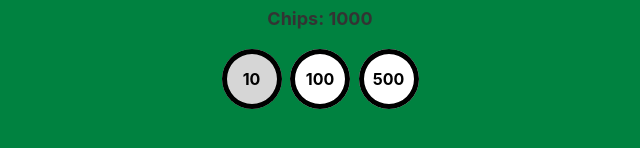
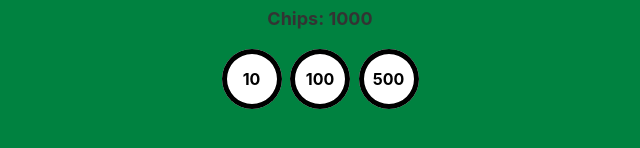
Before and after one commit to raymondnam/blackjack-svelte, a Svelte app: page / in a window 1280 px wide. In both pictures the pointer is over the button "10". Shown: the part 202-350 px from the top of the page, without its empty margins (320-960 px from the left). Built offline with nearby package versions, Linux system fonts and the light colour scheme.

Commit message:
style: update hover state

```diff
--- a/src/App.svelte
+++ b/src/App.svelte
@@ -45,6 +45,7 @@
   }
 
   button:hover {
+    background-color: black;
     opacity: 0.9;
   }
 
--- a/src/components/BetButton.svelte
+++ b/src/components/BetButton.svelte
@@ -24,8 +24,14 @@
     box-shadow: inset 0 0 0 5px black;
   }
 
-  button:hover {
-    background-color: #d6d6d6;
+  button:hover,
+  button:active {
+    background-color: 0.9;
+  }
+
+  button:disabled {
+    opacity: 0.3;
+    cursor: default;
   }
 </style>
 
```
